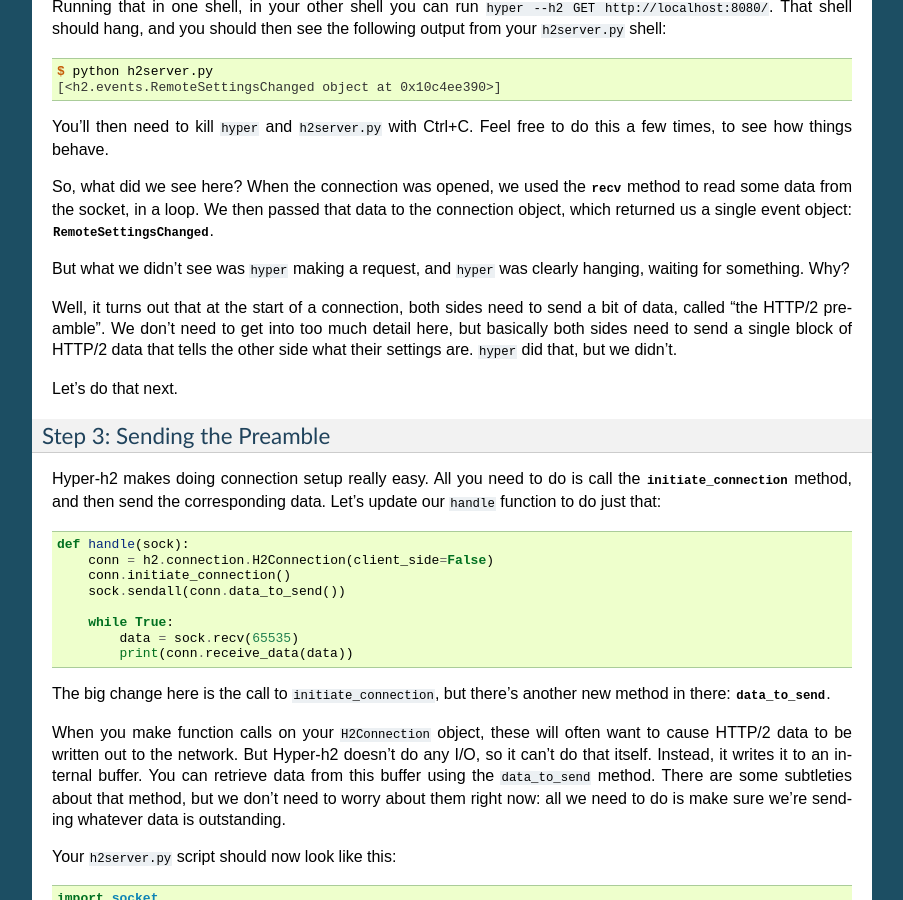
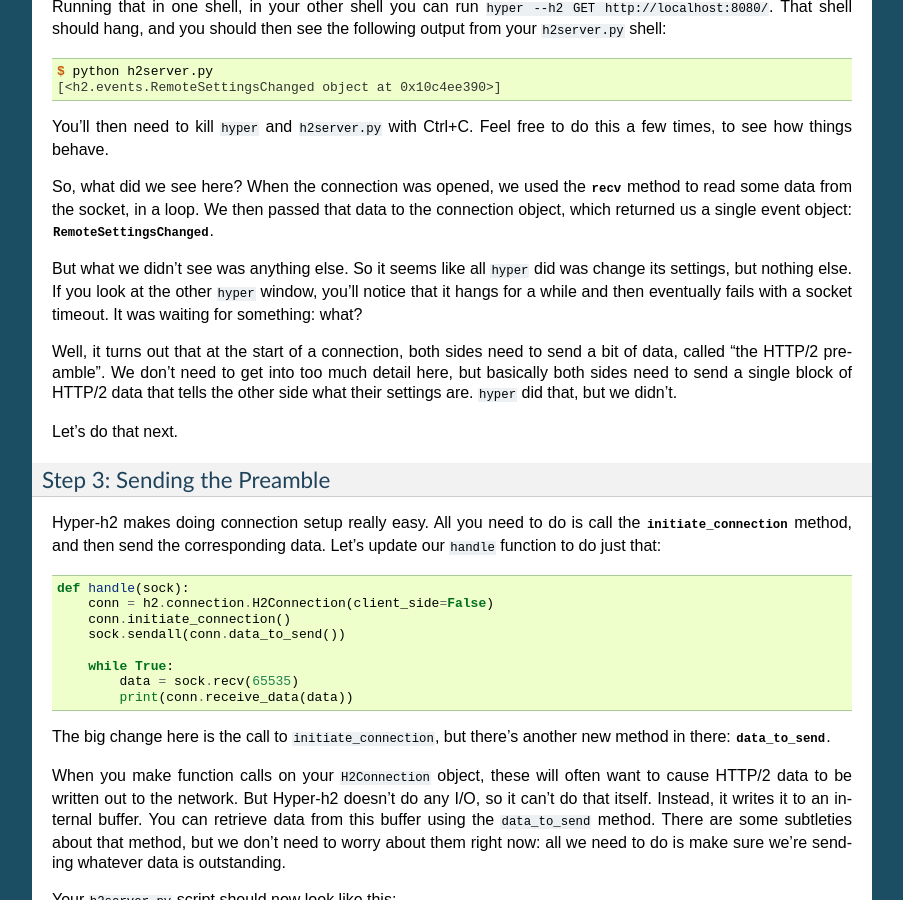
Before and after one commit to python-hyper/h2, a Sphinx documentation site: the page built from docs/source/basic-usage.rst, in a window 1280 px wide and 900 px high, scrolled down 3655 px. Shown: the whole window, without its empty margins (198-1101 px from the left). Built offline with Sphinx 7.4.7, drawn with Linux system fonts in a browser that asks for light colours.

Commit message:
Clarify that hyper was waiting.

```diff
--- a/docs/source/basic-usage.rst
+++ b/docs/source/basic-usage.rst
@@ -261,8 +261,10 @@ socket, in a loop. We then passed that data to the connection object, which
 returned us a single event object:
 :class:`RemoteSettingsChanged <h2.events.RemoteSettingsChanged>`.
 
-But what we didn't see was ``hyper`` making a request, and ``hyper`` was
-clearly hanging, waiting for something. Why?
+But what we didn't see was anything else. So it seems like all ``hyper`` did
+was change its settings, but nothing else. If you look at the other ``hyper``
+window, you'll notice that it hangs for a while and then eventually fails with
+a socket timeout. It was waiting for something: what?
 
 Well, it turns out that at the start of a connection, both sides need to send
 a bit of data, called "the HTTP/2 preamble". We don't need to get into too much
```
